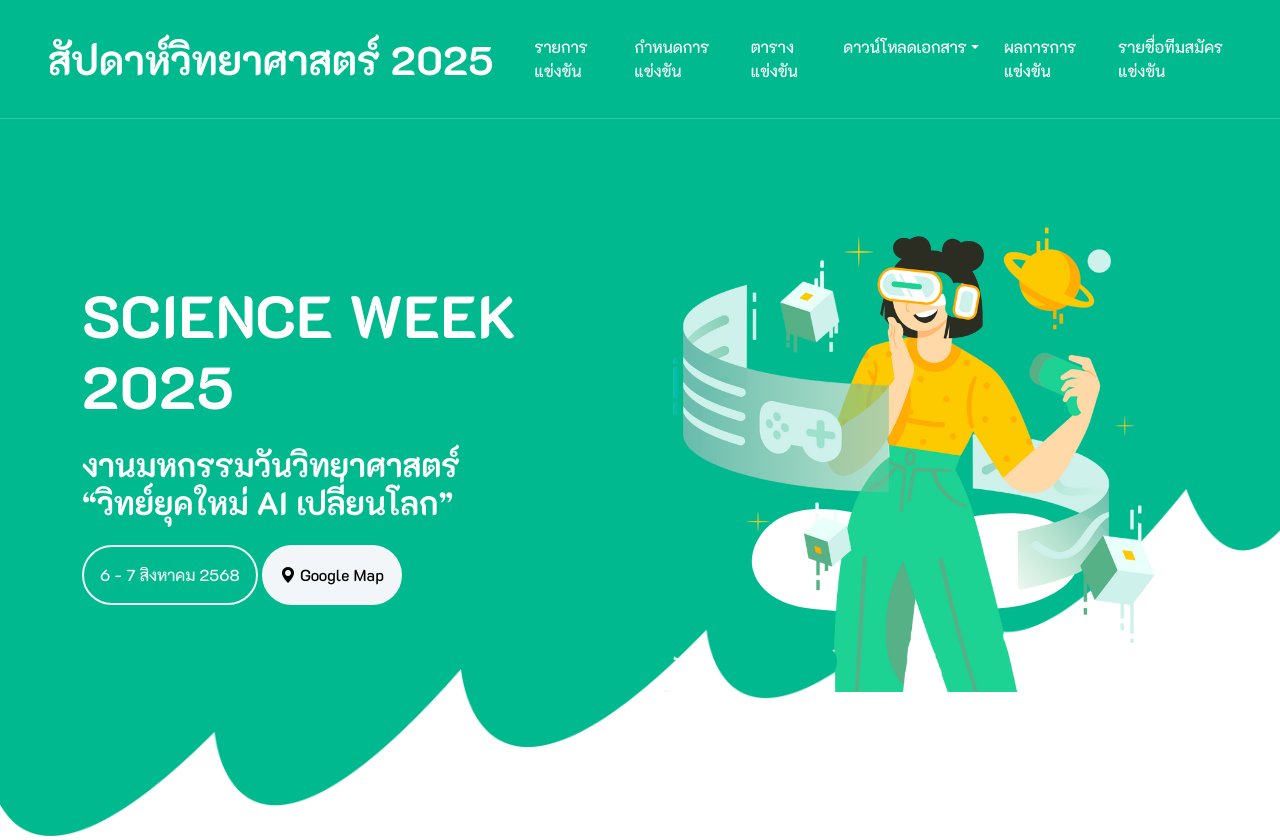
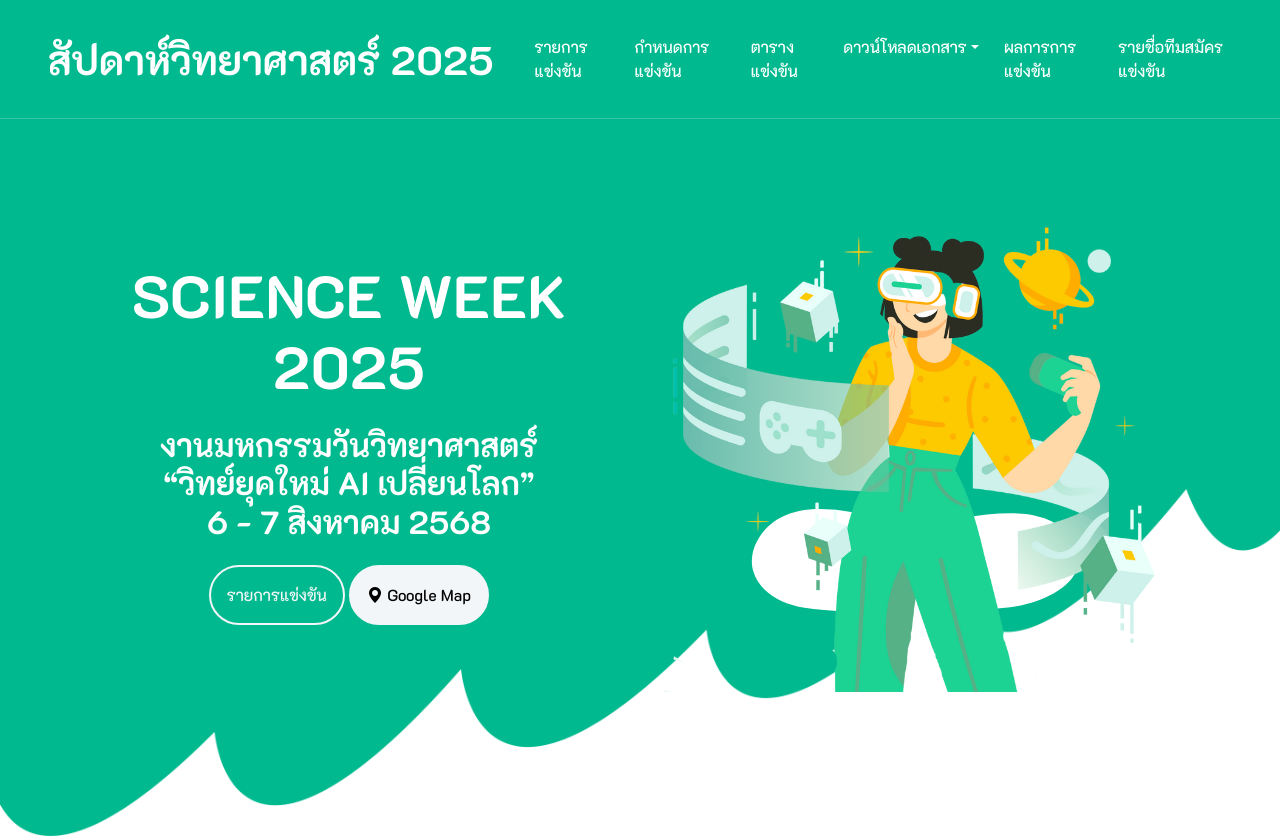
Before and after one commit to dekpiano/sciweek2025, a CodeIgniter 4 app: the page made by app/Views/User/Pages/Home.php in a window 1280 px wide. Shown: the top 840 px of the page. Run offline with PHP 8.4 and a stand-in for CodeIgniter, Linux system fonts and the light colour scheme; the template is opened without the code that fills it, so the values that code supplies are empty; some libraries are stand-ins or nearby versions.

Commit message:
30/06/2568 แต่งนิดหน่อย

```diff
--- a/app/Views/User/Pages/Home.php
+++ b/app/Views/User/Pages/Home.php
@@ -7,12 +7,11 @@
 <div class="bg-primary hero-header">
     <div class="container">
         <div class="row g-5 align-items-center">
-            <div class="col-lg-6 text-center text-lg-start">
-                <h1 class="text-white mb-4 animated zoomIn" style="font-size: 3.7rem;">SCIENCE WEEK 2025</h1>
-                <h2 class="text-white pb-3 animated zoomIn">งานมหกรรมวันวิทยาศาสตร์ <br> “วิทย์ยุคใหม่ AI เปลี่ยนโลก”
+            <div class="col-lg-6 text-center text-center">
+                <h1 class="text-white text-center mb-4 animated zoomIn" style="font-size: 3.7rem;">SCIENCE WEEK 2025</h1>
+                <h2 class="text-white text-center pb-3 animated zoomIn">งานมหกรรมวันวิทยาศาสตร์ <br> “วิทย์ยุคใหม่ AI เปลี่ยนโลก” <br> 6 - 7 สิงหาคม 2568
                 </h2>
-                <a href="" class="btn btn-outline-light rounded-pill border-2 py-3 px-3 animated slideInRight">6 - 7
-                    สิงหาคม 2568</a>
+                <a href="#service" class="btn btn-outline-light rounded-pill border-2 py-3 px-3 animated slideInRight">รายการแข่งขัน</a>
                     <a target="_blank" href="https://maps.app.goo.gl/NPBV39wtktEs6nXX6" class="btn btn-light rounded-pill border-2 py-3 px-3 animated slideInRight"> <i class="bi bi-geo-alt-fill"></i> Google Map</a>
             </div>
             <div class="col-lg-6 text-center text-lg-start">
```
